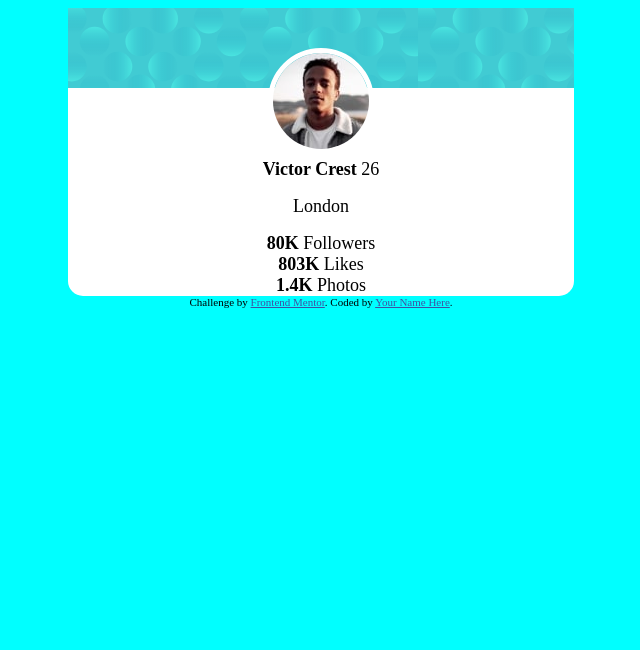
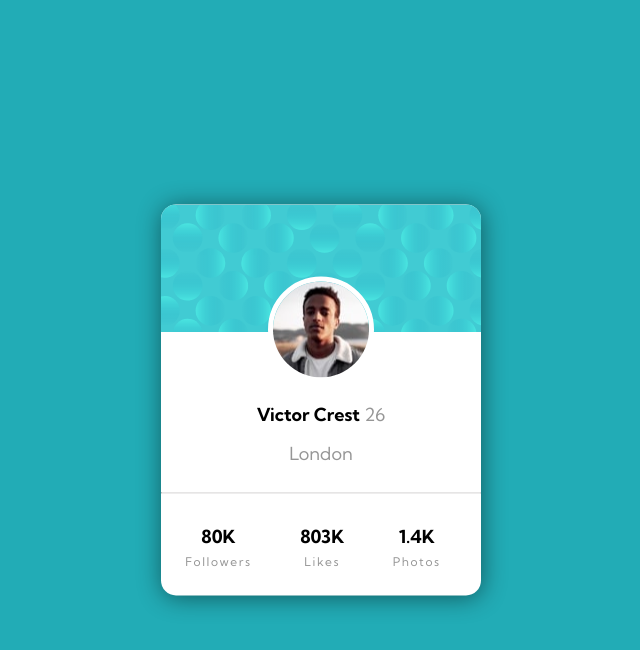
Before and after one commit to andlas98/Frontend-Mentor-Profile-Card, a plain HTML site: page index.html in a window 1280 px wide. Shown: the whole page, without its empty margins (319-959 px from the left). Drawn offline with Linux system fonts and the light colour scheme.

Commit message:
Added padding, adjusted prof img to match design

```diff
--- a/index.css
+++ b/index.css
@@ -1,38 +1,79 @@
 body{
-  background-color: aqua;
+  background-color: #22ACB6;
+  font-family: 'Kumbh Sans';
+  color: hsl(0, 0%, 59%);
+}
+
+
+@media(max-width: 500px){
+  #profile_card{
+    width: 375px !important;
+  }
 }
 
 #profile_card{
-  margin: auto;
+  border-radius: 15px;
+  margin: 0;
+  position: absolute;
+  top: 50%;
+  left: 50%;
+  -ms-transform: translate(-50%, -50%);
+  transform: translate(-50%, -50%);
   font-size: 18px;
   background-color: #fff;
-  border-radius: 15px;
-  width: 40%;
+  width: 25%;
   text-align: center;
-}
-
-@media(max-width: 500px){
-  #profile_card{
-    /* width: 375px; */
-  }
+  box-shadow: 1px 2px 24px 0px rgba(0,0,0,0.48);
+  -webkit-box-shadow: 1px 2px 24px 0px rgba(0,0,0,0.48);
+  -moz-box-shadow: 1px 2px 24px 0px rgba(0,0,0,0.48);
+  overflow: auto;
 }
 
 .profile_card__img_bg{
-  height: 5rem;
+  height: 8rem;
   background: url(images/bg-pattern-card.svg);
 }
 
 .profile_card__img{
   position: relative;
-  margin-top: -2.5rem;
+  margin-top: -3.5rem;
   border: 5px solid white;
   border-radius: 50%;
+  margin-bottom: 1rem;
 }
 
-#profile_card__name{
+.big_bold_black_text{
   font-weight: 700;
+  color: #000000;
+}
+
+.mini_text{
+  font-size: 0.75rem;
+  letter-spacing: 0.1rem;
 }
 
 #profile_card__city{
-  padding: 1rem 0 1rem 0;
+  padding: 1rem 0 0 0;
 }
+
+hr{
+  border-color: #d6d4d3;
+  border-top: #d6d4d3;
+  margin-block-start: 1.7rem;
+  margin-block-end: 2rem;
+}
+
+#profile_card__followers_likes_section{
+  /* margin-top: 1rem; */
+  display: flex;
+	flex-direction: row;
+	flex-wrap: nowrap;
+	justify-content: space-around;
+	align-items: stretch;
+  align-content: stretch;
+  padding-bottom: 1.5rem;
+  margin-right: 1rem;
+}
+#profile_card__followers_likes_section .big_bold_black_text{
+  padding-bottom: 0.5rem;
+}
--- a/index.html
+++ b/index.html
@@ -9,7 +9,8 @@
 
   <title>Frontend Mentor | Profile card component</title>
 
-  <!-- Feel free to remove these styles or customise in your own stylesheet 👍 -->
+  <link rel="preconnect" href="https://fonts.gstatic.com">
+  <link href="https://fonts.googleapis.com/css2?family=Kumbh+Sans:wght@400;700&display=swap" rel="stylesheet">
   <style>
     .attribution { font-size: 11px; text-align: center; }
     .attribution a { color: hsl(228, 45%, 44%); }
@@ -21,20 +22,21 @@
     <div class="profile_card__img_bg"></div>
     <div> <img src="images/image-victor.jpg" alt="profile_img_Victor" class="profile_card__img"></div>
 
-    <span id="profile_card__name">Victor Crest</span>
+    <span id="profile_card__name" class="big_bold_black_text">Victor Crest</span>
     <span id="profile_card__age"> 26</span>
 
     <div id="profile_card__city">London</div>
+    <hr>
     <div id="profile_card__followers_likes_section">
-      <div id="profile_card__followers"><strong>80K</strong> Followers</div>
-      <div id="profile_card__likes"><strong>803K</strong> Likes</div>
-      <div id="profile_card__photos"><strong>1.4K</strong> Photos</div>
+      <div id="profile_card__followers"><span class="big_bold_black_text">80K</span><br><span class="mini_text">Followers</span></div>
+      <div id="profile_card__likes"><span class="big_bold_black_text">803K</span><br><span class="mini_text">Likes</span></div>
+      <div id="profile_card__photos"><span class="big_bold_black_text">1.4K</span><br><span class="mini_text">Photos</span></div>
     </div>
   </div>
 
-  <div class="attribution">
+  <!-- <div class="attribution">
     Challenge by <a href="https://www.frontendmentor.io?ref=challenge" target="_blank">Frontend Mentor</a>.
     Coded by <a href="#">Your Name Here</a>.
-  </div>
+  </div> -->
 </body>
 </html>
```
